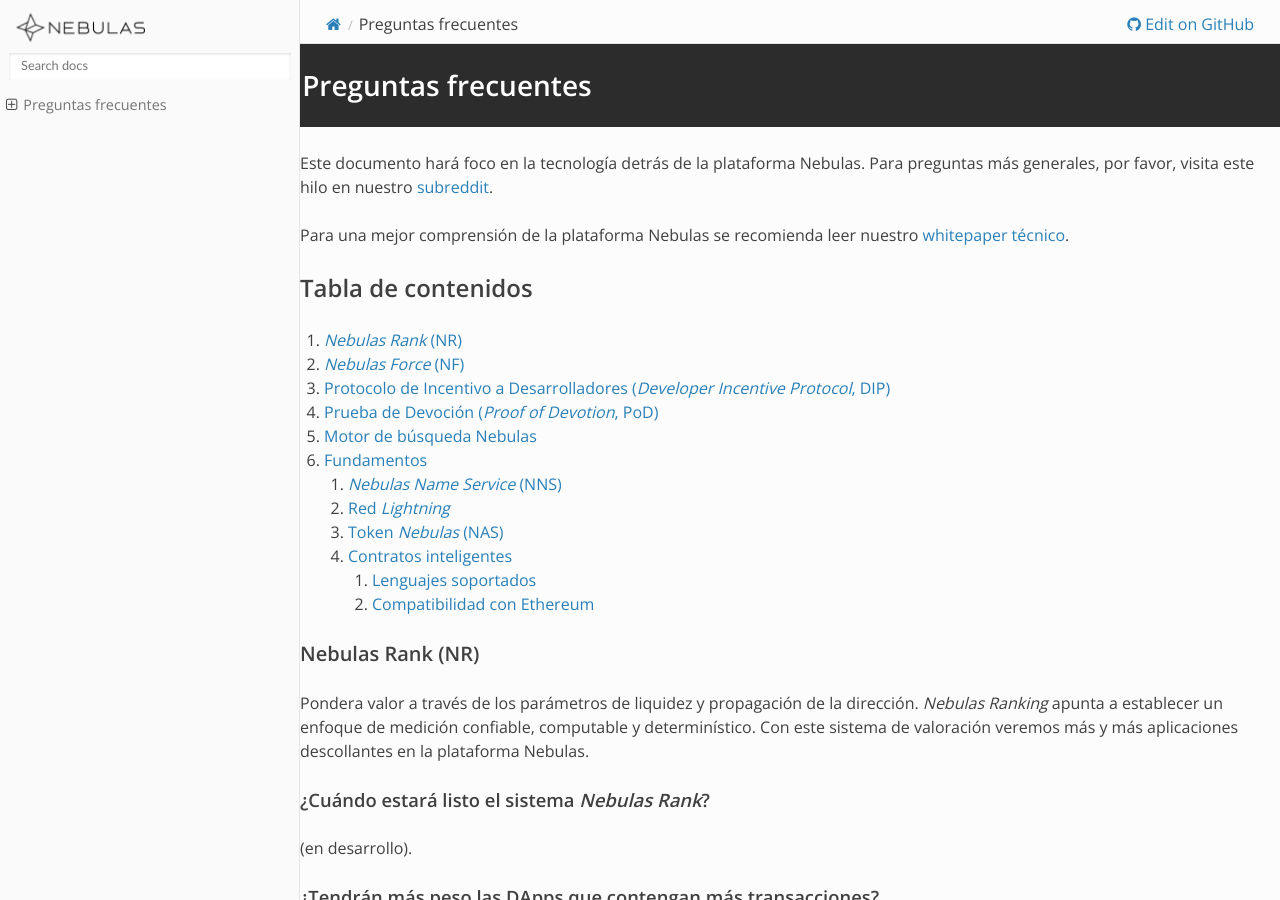
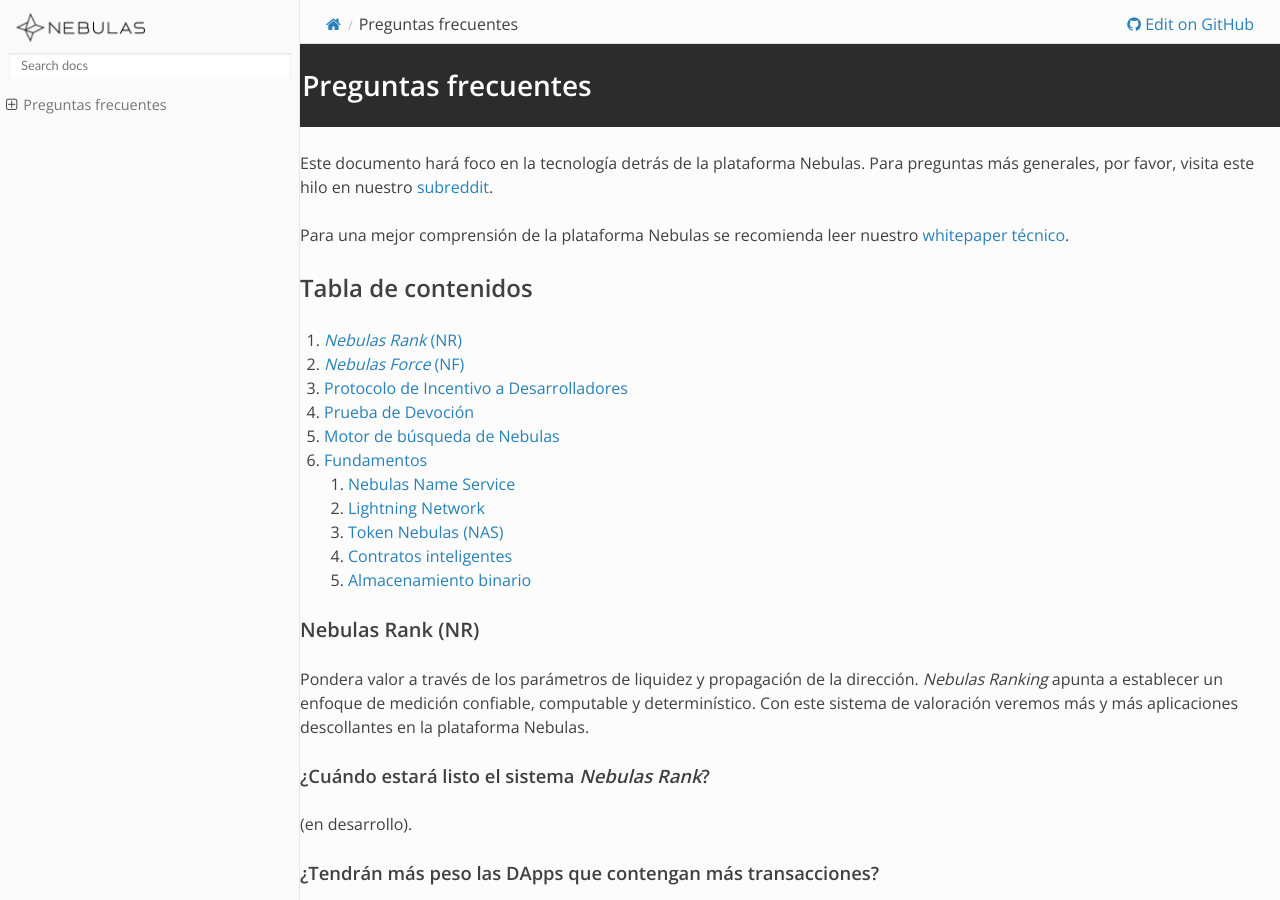
Before and after one commit to nebulasio/nebdocs, a Sphinx documentation site: the page built from docs/go-nebulas/faq.md, in a window 1280 px wide and 900 px high. Built offline with Sphinx 7.4.7 and the Read the Docs theme 2.0.0, drawn with Linux system fonts in a browser that asks for light colours; pages that are not in the unit, such as notebooks, are missing from menus; some of the changed text lies outside the part shown.

Commit message:
Finished translating faq.md

```diff
--- a/docs/go-nebulas/faq.md
+++ b/docs/go-nebulas/faq.md
@@ -8,16 +8,15 @@
 
 1. [_Nebulas Rank_ \(NR\)](faq.md#nebulas-rank-nr)
 1. [_Nebulas Force_ \(NF\)](faq.md#nebulas-force-nf)
-1. [Protocolo de Incentivo a Desarrolladores \(_Developer Incentive Protocol_, DIP\)](faq.md#developer-incentive-protocol-dip)
-1. [Prueba de Devoción \(_Proof of Devotion_, PoD\)](faq.md#proof-of-devotion-pod-consensus-algorithm)
-1. [Motor de búsqueda Nebulas](faq.md#nebulas-search-engine)
-1. [Fundamentos](faq.md#fundamentals)
-    1. [_Nebulas Name Service_ \(NNS\)](faq.md#nebulas-name-service-nns)
-    1. [Red _Lightning_](faq.md#lightning-network)
-    1. [Token _Nebulas_ \(NAS\)](faq.md#nebulas-token-nas)
-    1. [Contratos inteligentes](faq.md#smart-contracts)
-        1. [Lenguajes soportados](faq.md#what-languages-will-be-supported-when-main-net-launches)
-        1. [Compatibilidad con Ethereum](faq.md#will-ethereum-smart-contracts-solidity-be-fully-supported)
+1. [Protocolo de Incentivo a Desarrolladores](faq.md#protocolo-de-incentivo-a-desarrolladores)
+1. [Prueba de Devoción](faq.md#prueba-de-devocion)
+1. [Motor de búsqueda de Nebulas](faq.md#motor-de-busqueda-de-nebulas)
+1. [Fundamentos](faq.md#fundamentos)
+    1. [Nebulas Name Service](faq.md#nebulas-name-service)
+    1. [Lightning Network](faq.md#lightning-network)
+    1. [Token Nebulas \(NAS\)](faq.md#token-nebulas-nas)
+    1. [Contratos inteligentes](faq.md#contratos-inteligentes)
+    1. [Almacenamiento binario](faq.md#almacenamiento-binario)
 
 ### Nebulas Rank (NR)
 
@@ -71,7 +70,7 @@
 
 Sí.
 
-### Protocolo de Incentivo a Desarrolladores (_Developer Incentive Protocol_, DIP)
+### Protocolo de Incentivo a Desarrolladores
 
 Diseñado para mejorar la contrucción de nuestro ecosistema, los incentivos en el token NAS ayudarán a los desarrolladores a crear mayor valor en Nebulas.
 
@@ -101,7 +100,7 @@
 
 Puedes obtener información más detallada en nuestro [whitepaper técnico](https://nebulas.io/docs/NebulasTechnicalWhitepaper.pdf).
 
-### Prueba de Devoción (_Proof of Devotion_, PoD)
+### Prueba de Devoción
 
 Para construir un ecosistema saludable Nebulas propone tres puntos clave en su algoritmo de consenso: rapidez, irreversibilidad y equidad. Al adoptar las ventajas de _Proof of Stake_ y _Proof of Importance_ y al aprovechar _Nebulas Rank_, nuestro algoritmo _Proof of Devotion_ se convertirá en el sistema de consenso más elegido por otros proyectos.
 
@@ -159,7 +158,7 @@
 
 ### Fundamentos
 
-#### Nebulas Name Service (NNS)
+#### Nebulas Name Service
 
 El equipo de Nebulas implementará en su blockchain un sistema de dominios similar al DNS —llamado _Nebulas Name Service_, o NNS—, que será abierto, gratuito e irrestricto. Cualquier desarrollador podrá implementar su propio sistema de resolución de nombres de dominio de forma independiente o bien basado en NNS.
 
@@ -187,7 +186,7 @@
 
 (en desarrollo).
 
-#### _Lightning Network_
+#### Lightning Network
 
 Nebulas implementa _lightning network_ como la infraestructura de su blockchain, ofreciendo un diseño flexible. Cualquier desarrollador puede utilizar el servicio básico de _lightning network_ para desarrollar aplicaciones que trabajen en un escenario de transacciones frecuentes. Además, Nebulas lanzará la primera cartera que da soporte a _lightning network_.
 
```
Also changed, not shown: other parts of docs/go-nebulas/faq.md (+1 -1 lines).
